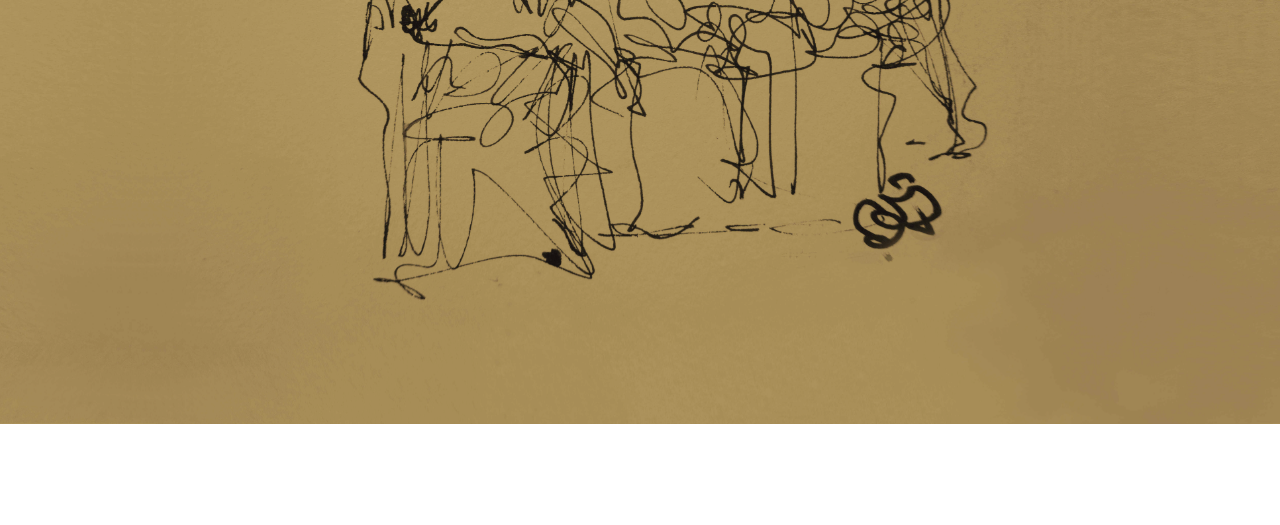
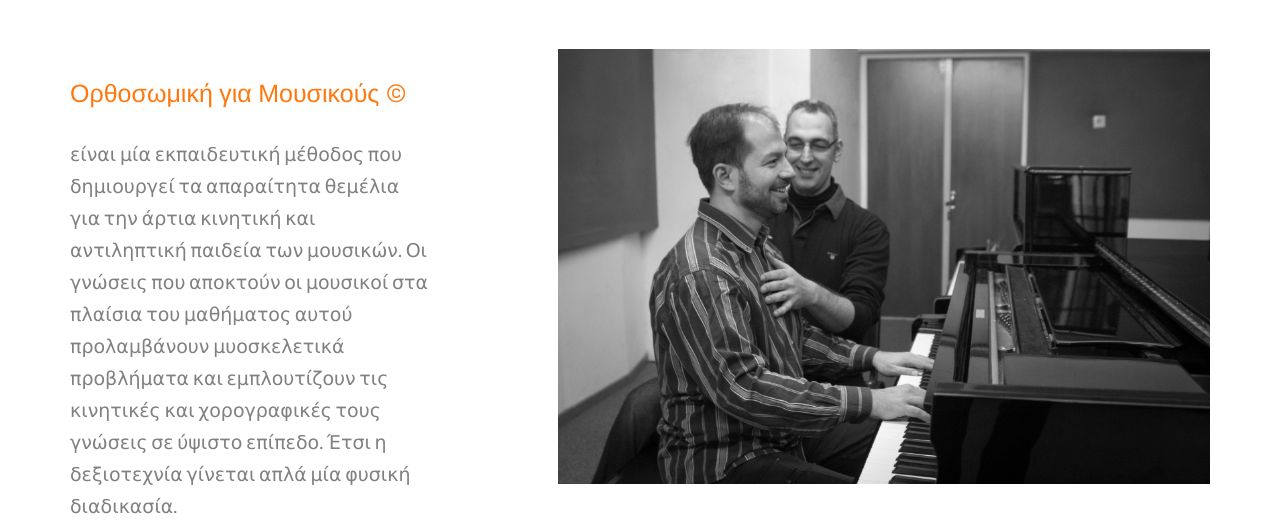
Before and after one commit to ktsirangelos/somatics-for-musicians, a plain HTML site: page index.html in a window 1280 px wide. Shown: the part 442-967 px from the top of the page. Drawn offline with nearby package versions, Linux system fonts and the light colour scheme; files whose address does not match are found by name; a web font is replaced by a local one.

Commit message:
fix homepage

```diff
--- a/index.html
+++ b/index.html
@@ -276,23 +276,7 @@
             <!--end bar-->
         </div>
         <div class="main-container">
-            <section class="cover height-100 imagebg text-center" data-overlay="3">
-                <div class="background-image-holder">
-                    <img alt="background" src="img/kino-musicians-b.jpg" />
-                </div>
-                <div class="container pos-vertical-center">
-                    <div class="row">
-                        <div class="col-sm-10">
 
-
-
-                            <!--end of modal instance-->
-                        </div>
-                    </div>
-                    <!--end of row-->
-                </div>
-                <!--end of container-->
-            </section>
             <section class="text-center" id="Somatics">
                 <div class="container">
                     <div class="row">
```
Also changed, not shown: index-en.html (+0 -15 lines).
